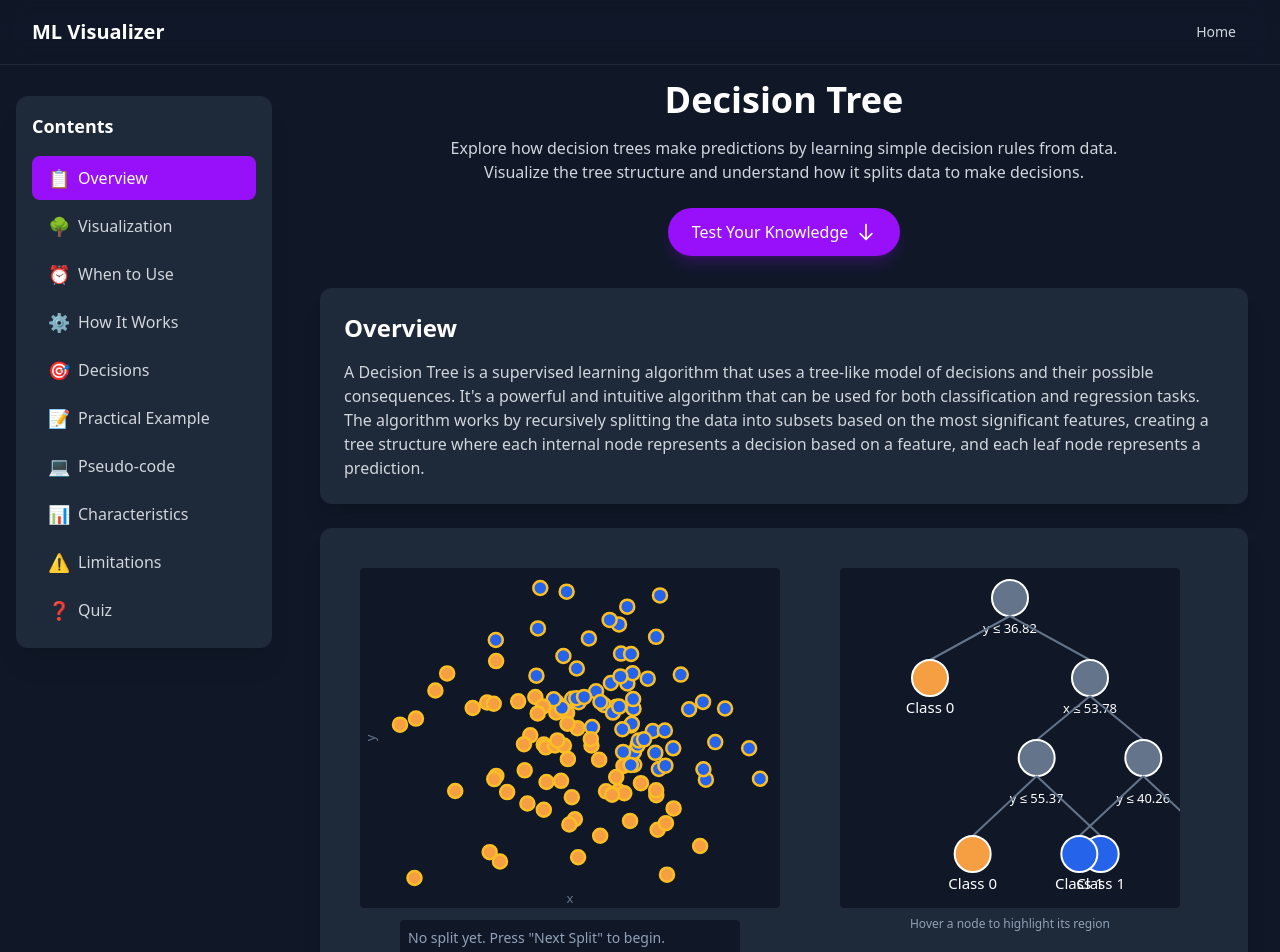
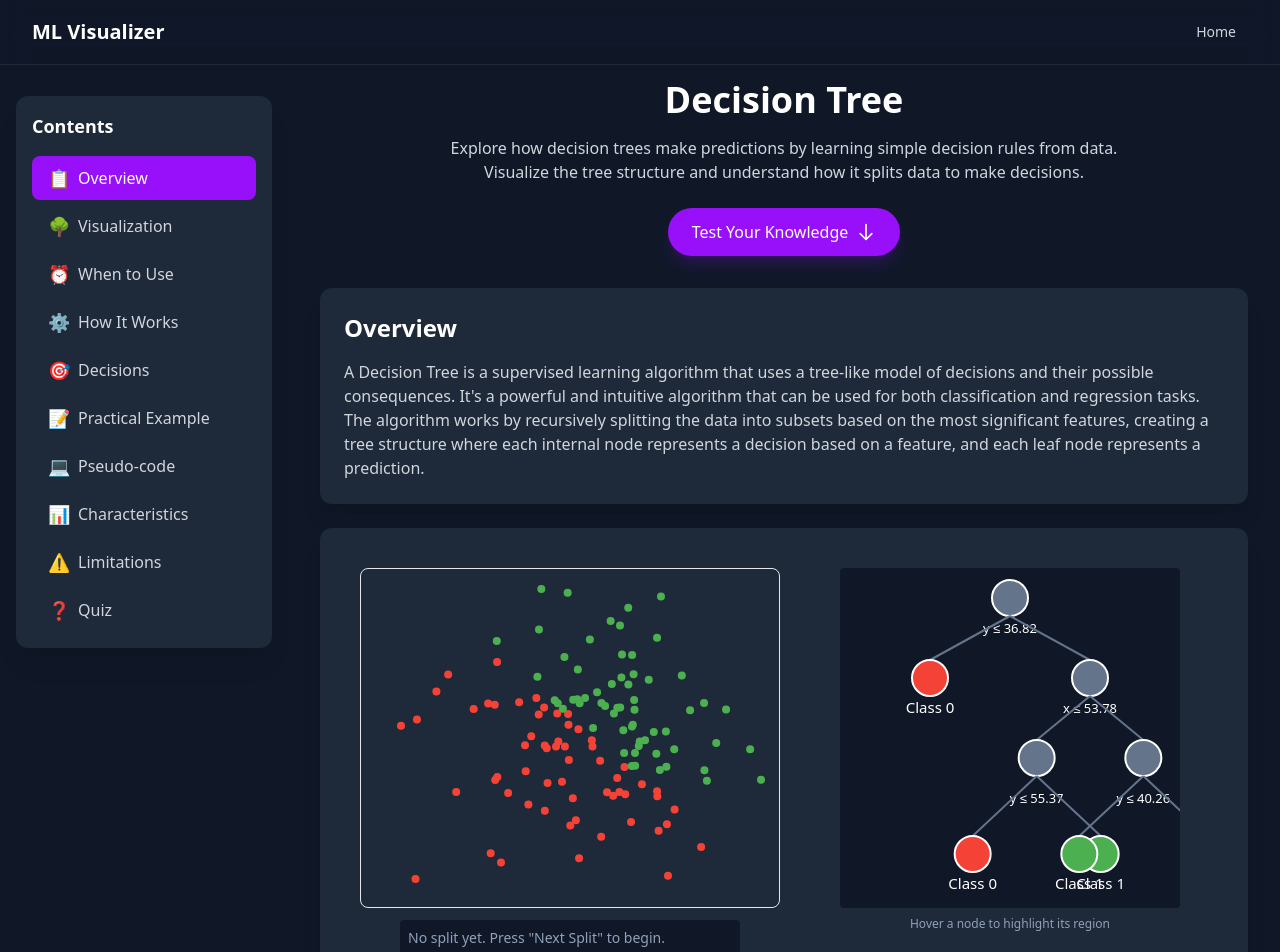
Before and after one commit to idanidan29/Machine_Learning_Visualizer, a Next.js app in the folder client/: page /algorithms/decision-tree in a window 1280 px wide. Shown: the top 952 px of the page. Built offline with nearby package versions, Linux system fonts and the light colour scheme.

Commit message:
trying to fix deployment again

```diff
--- a/client/src/app/components/visualizations/DecisionTreeVisualization.tsx
+++ b/client/src/app/components/visualizations/DecisionTreeVisualization.tsx
@@ -1,5 +1,5 @@
 import React, { useState, useEffect, useRef, useMemo, JSX } from 'react';
-import { motion, AnimatePresence } from 'framer-motion';
+import { motion } from 'framer-motion';
 import * as d3 from 'd3';
 import classNames from 'classnames';
 
@@ -121,6 +121,23 @@ interface TreeNode {
   label?: 0 | 1;
 }
 
+// Add type for split sequence
+interface SplitStep {
+  nodeId: number;
+  depth: number;
+  axis: 'x' | 'y';
+  threshold: number;
+  entropy: number;
+  entropyLeft: number;
+  entropyRight: number;
+  infoGain: number;
+  leftCount: number;
+  rightCount: number;
+  points: DataPoint[];
+  left: DataPoint[];
+  right: DataPoint[];
+}
+
 // Build the tree and record the sequence of splits for animation
 function buildTree(
   points: DataPoint[],
@@ -128,7 +145,7 @@ function buildTree(
   minSamplesSplit: number,
   depth = 0,
   nodeId = { current: 0 },
-  splitSequence: any[] = []
+  splitSequence: SplitStep[] = []
 ): TreeNode {
   const id = nodeId.current++;
   const ent = entropy(points);
@@ -200,7 +217,7 @@ const DecisionTreeVisualizer: React.FC<DecisionTreeVisualizerProps> = ({
   const [splitStep, setSplitStep] = useState(0);
   const [playing, setPlaying] = useState(autoPlay);
   const [hoveredTreeNode, setHoveredTreeNode] = useState<number | undefined>(undefined);
-  const splitSequence = useRef<any[]>([]);
+  const splitSequence = useRef<SplitStep[]>([]);
 
   // Initialize data if not provided
   useEffect(() => {
@@ -249,7 +266,7 @@ const DecisionTreeVisualizer: React.FC<DecisionTreeVisualizerProps> = ({
 
   // Current split info
   const currentSplit = splitSequence.current[splitStep - 1];
-  const highlightedPoints: DataPoint[] = currentSplit ? currentSplit.points : data;
+  const highlightedPoints: DataPoint[] = currentSplit ? currentSplit.points : data ?? [];
 
   // Controls
   const handleNext = () => setSplitStep(s => Math.min(s + 1, splitSequence.current.length));
@@ -258,7 +275,7 @@ const DecisionTreeVisualizer: React.FC<DecisionTreeVisualizerProps> = ({
   const handlePlay = () => setPlaying(p => !p);
 
   // Helper: Draw splitting line
-  function renderSplitLine(split: any) {
+  function renderSplitLine(split: SplitStep) {
     if (!split || !xScale || !yScale) return null;
     if (split.axis === 'x') {
       const x = xScale(split.threshold);
@@ -270,20 +287,19 @@ const DecisionTreeVisualizer: React.FC<DecisionTreeVisualizerProps> = ({
   }
 
   // Helper: Draw points
-  function renderPoints(points: DataPoint[], highlight: boolean) {
-    if (!xScale || !yScale) return null;
-    return points.map((p, i) => (
+  function renderPoints(points: DataPoint[] | null, highlight: boolean) {
+    if (!points || !xScale || !yScale) return null;
+    return points.map((point, i) => (
       <motion.circle
         key={i}
-        cx={xScale(p.x)}
-        cy={yScale(p.y)}
-        r={highlight ? 7 : 5}
-        fill={p.label === 1 ? '#2563eb' : '#f59e42'}
-        stroke={highlight ? '#fbbf24' : '#fff'}
-        strokeWidth={highlight ? 2.5 : 1}
-        initial={{ opacity: 0, scale: 0.7 }}
-        animate={{ opacity: 1, scale: 1 }}
-        transition={{ duration: 0.4 }}
+        cx={xScale(point.x)}
+        cy={yScale(point.y)}
+        r={4}
+        fill={point.label === 1 ? '#4CAF50' : '#F44336'}
+        opacity={highlight ? 1 : 0.6}
+        initial={{ scale: 0 }}
+        animate={{ scale: 1 }}
+        transition={{ duration: 0.3 }}
       />
     ));
   }
@@ -298,7 +314,7 @@ const DecisionTreeVisualizer: React.FC<DecisionTreeVisualizerProps> = ({
     highlightId?: number
   ): JSX.Element {
     const isHighlighted = highlightId === node.id;
-    const nodeColor = node.isLeaf ? (node.label === 1 ? '#2563eb' : '#f59e42') : '#64748b';
+    const nodeColor = node.isLeaf ? (node.label === 1 ? '#4CAF50' : '#F44336') : '#64748b';
     const isLastLevel = node.depth === maxDepth - 1;
 
     // Adjust spacing for last level nodes
@@ -386,19 +402,18 @@ const DecisionTreeVisualizer: React.FC<DecisionTreeVisualizerProps> = ({
       <div className="flex flex-col md:flex-row">
         {/* Left: Data plot */}
         <div className="bg-gray-800 p-4 flex flex-col items-center">
-          <svg width={width} height={height} className="bg-gray-900 rounded">
-            {/* Axes */}
-            <g>
-              <text x={width / 2} y={height - 5} textAnchor="middle" fontSize={13} fill="#64748b">x</text>
-              <text x={15} y={height / 2} textAnchor="middle" fontSize={13} fill="#64748b" transform={`rotate(-90 15,${height / 2})`}>y</text>
-            </g>
-            {/* All points (faded) */}
-            <g opacity={0.18}>{renderPoints(data, false)}</g>
-            {/* Highlighted points (current split or hovered node) */}
-            <g>{renderPoints(hoveredPoints ?? highlightedPoints, true)}</g>
-            {/* Splitting line (if any) */}
-            <g>{renderSplitLine(currentSplit)}</g>
-          </svg>
+          <div className="relative">
+            <svg width={width} height={height} className="border border-gray-200 rounded-lg">
+              {/* Background points */}
+              {data && <g opacity={0.18}>{renderPoints(data, false)}</g>}
+
+              {/* Highlighted points */}
+              <g>{renderPoints(hoveredPoints ?? highlightedPoints, true)}</g>
+
+              {/* Splitting line (if any) */}
+              {currentSplit && <g>{renderSplitLine(currentSplit)}</g>}
+            </svg>
+          </div>
           {/* Tooltip/sidebar for split info */}
           <div className="mt-3 w-[340px] min-h-[20px] bg-gray-900 rounded p-2 text-sm text-white">
             {currentSplit ? (
```
